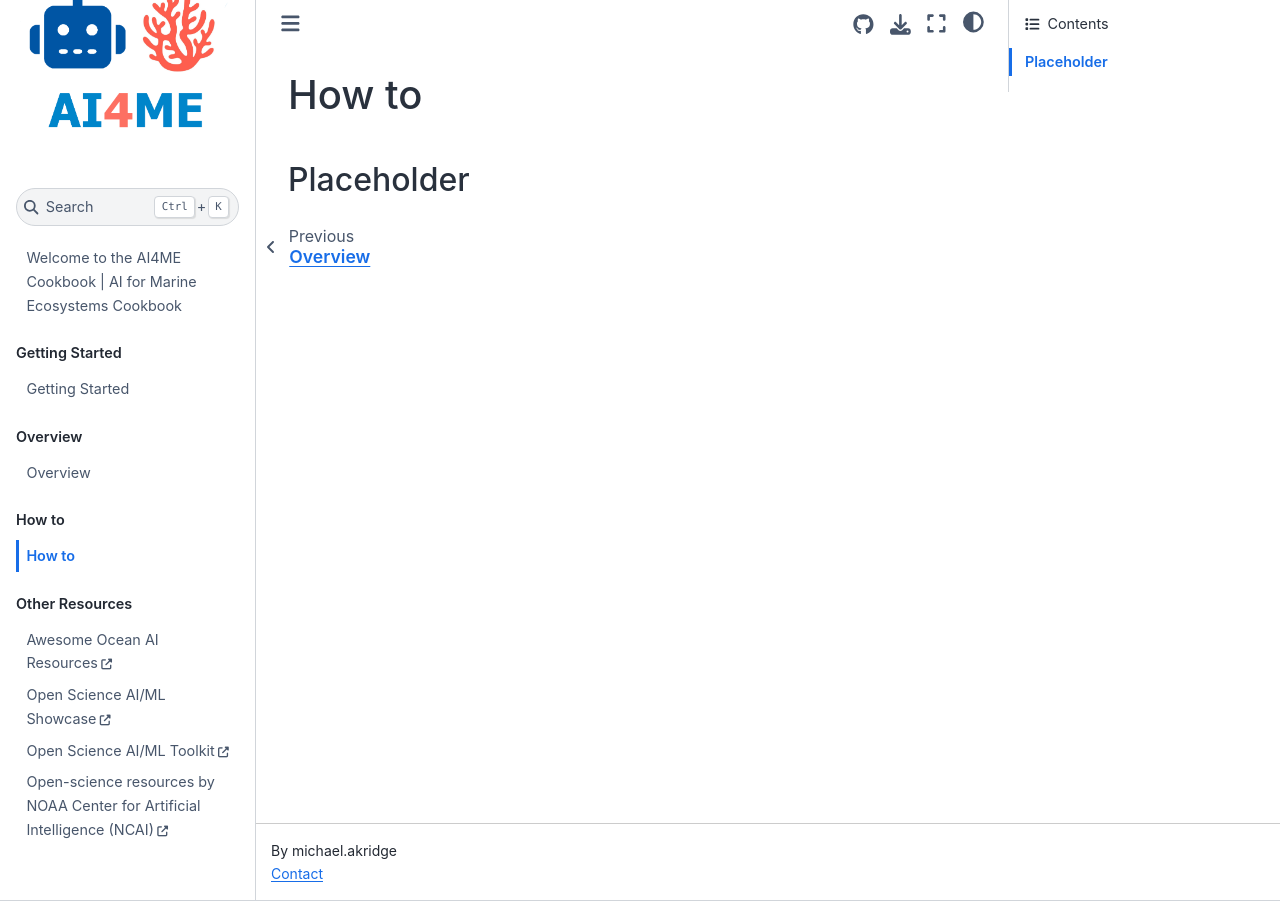
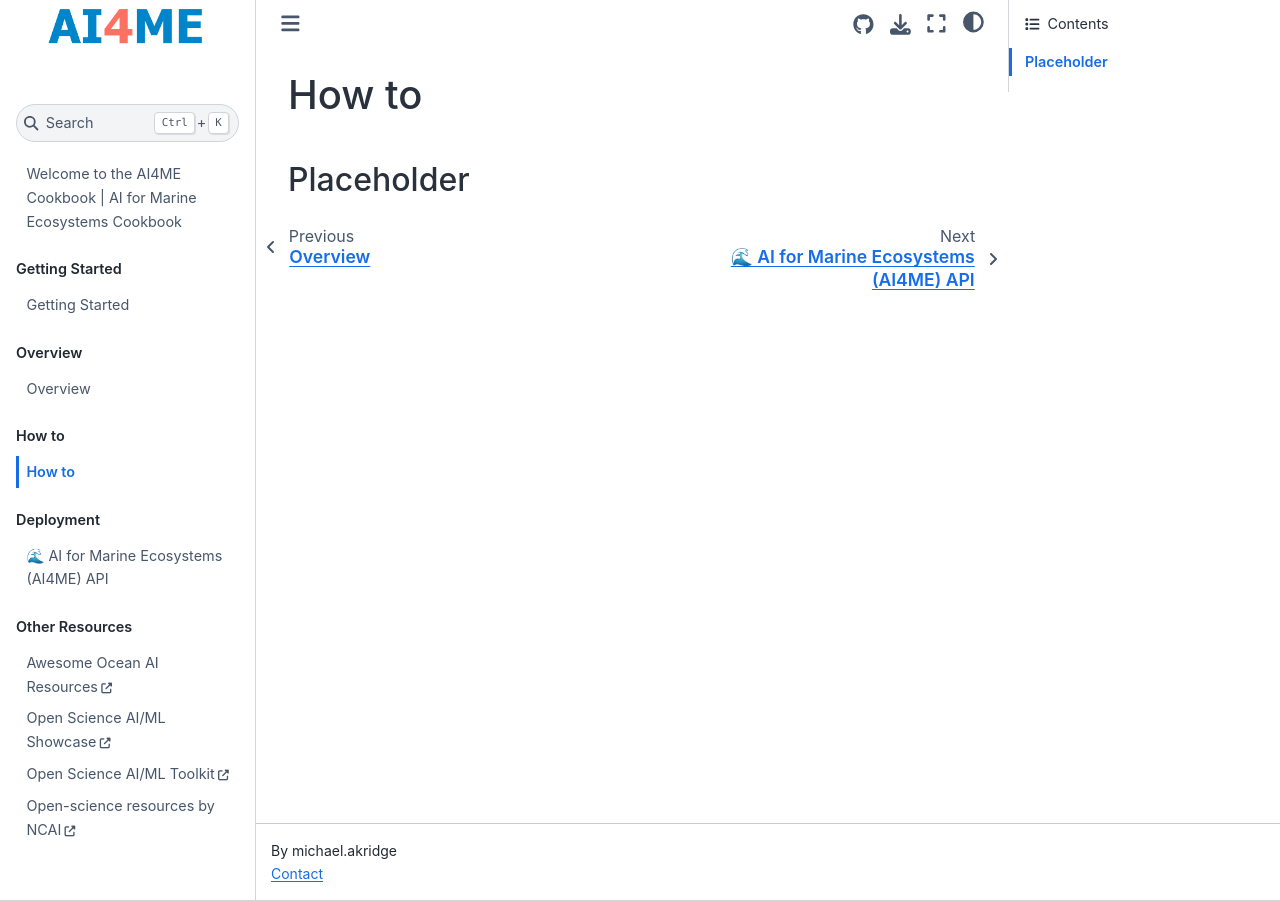
Before and after one commit to MichaelAkridge-NOAA/ai4me-cookbook, a Jupyter Book: the page built from content/02_how_to/how_to_placeholder.md, in a window 1280 px wide. Built offline with Jupyter Book 1.0.4 settings and Sphinx 7.4.7 and the Sphinx Book theme 1.1.4, drawn with Linux system fonts in a browser that asks for light colours; pages that are not in the unit, such as notebooks, are missing from menus.

Commit message:
Update _toc.yml

```diff
--- a/_toc.yml
+++ b/_toc.yml
@@ -19,6 +19,10 @@ parts:
     chapters:
     - file: content/02_how_to/how_to_placeholder.md
 
+  - caption: Deployment
+    chapters:
+    - file: content/0X_deploy/01_ai4me_api.md
+    - file: content/0X_deploy/02_ai4me_api_google_colab_demo.ipynb
   - caption: Other Resources
     chapters:
     - url: https://github.com/MichaelAkridge-NOAA/awesome-ocean-ai
@@ -28,4 +32,4 @@ parts:
     - url: https://github.com/MichaelAkridge-NOAA/open-science-ai-toolkit
       title: Open Science AI/ML Toolkit
     - url: https://github.com/noaa-ncai/learning-journey/
-      title: Open-science resources by NOAA Center for Artificial Intelligence (NCAI)
+      title: Open-science resources by NCAI
```
